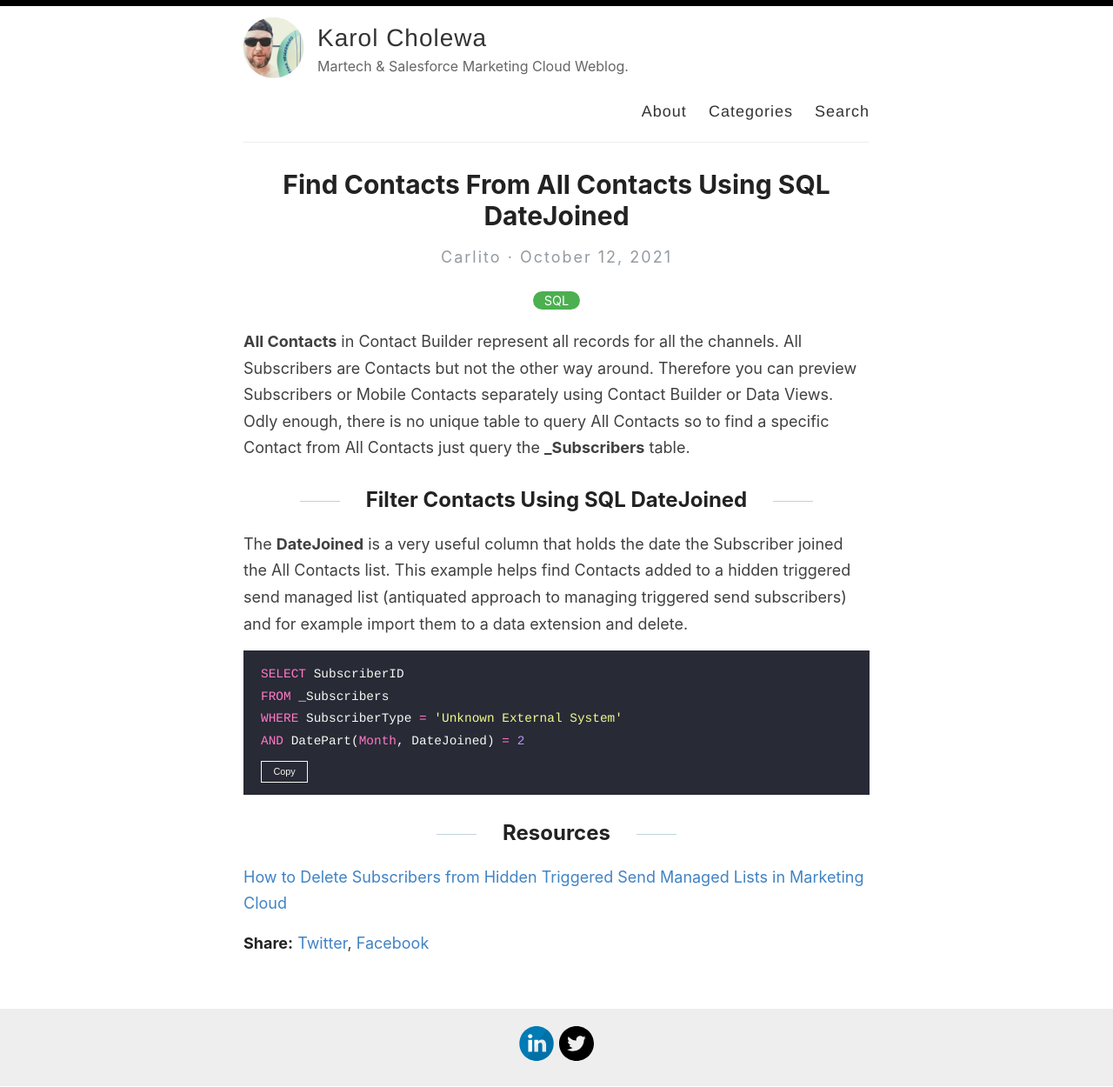
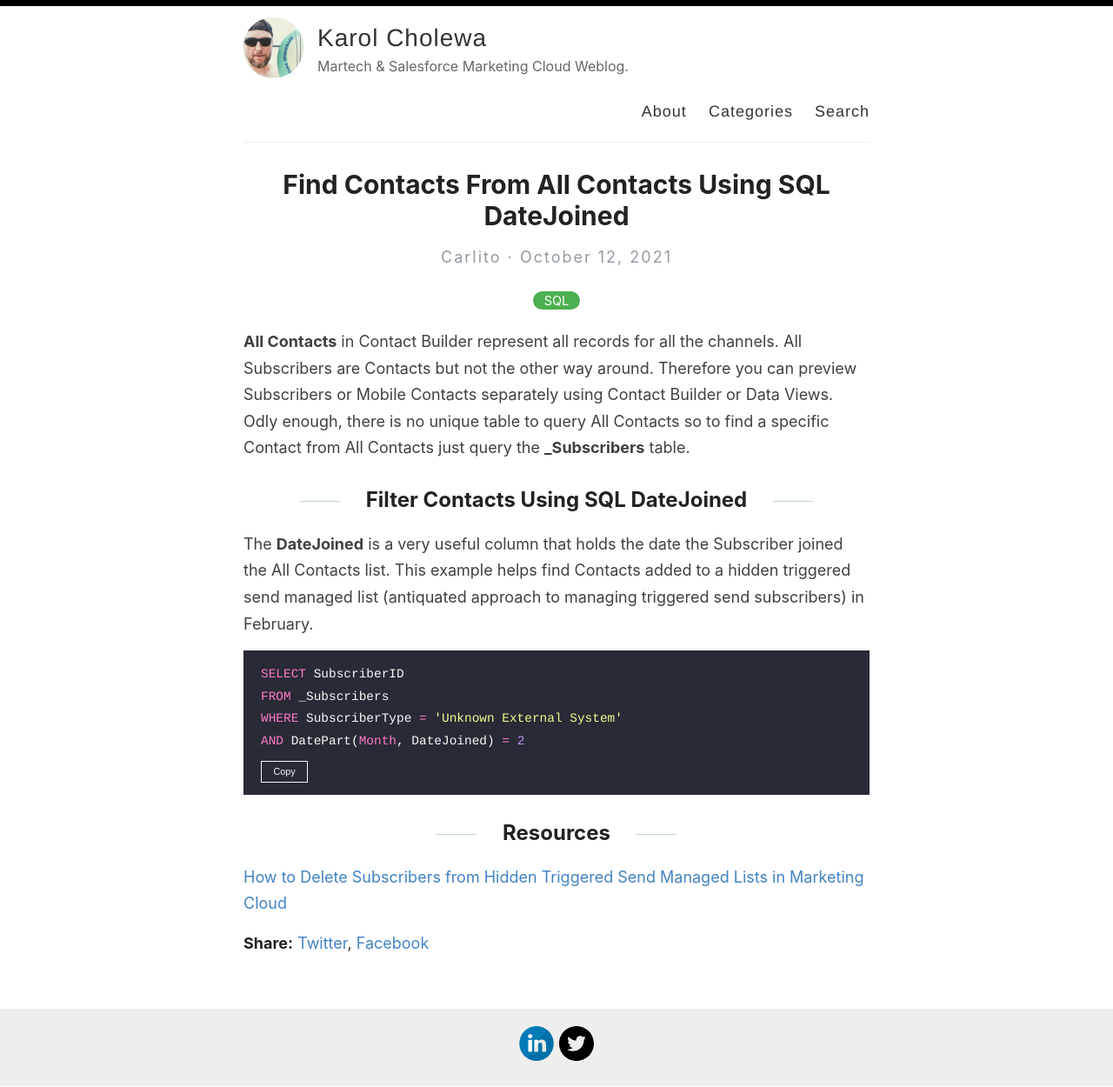
Before and after one commit to karolcholewa/blog, a Jekyll site: the page built from _posts/2021-10-12-find-contacts-in -allcontacts-using-datejoined.md, in a window 1280 px wide. Shown: the whole page at 87% size. Built offline with Jekyll 4.4.1, drawn with Linux system fonts in a browser that asks for light colours.

Commit message:
new post updated

````diff
--- a/_posts/2021-10-12-find-contacts-in -allcontacts-using-datejoined.md
+++ b/_posts/2021-10-12-find-contacts-in -allcontacts-using-datejoined.md
@@ -7,7 +7,7 @@ categories: [SQL]
 **All Contacts** in Contact Builder represent all records for all the channels. All Subscribers are Contacts but not the other way around. Therefore you can preview Subscribers or Mobile Contacts separately using Contact Builder or Data Views. Odly enough, there is no unique table to query All Contacts so to find a specific Contact from All Contacts just query the **_Subscribers** table.
 
 ## Filter Contacts Using SQL DateJoined
-The **DateJoined** is a very useful column that holds the date the Subscriber joined the All Contacts list. This example helps find Contacts added to a hidden triggered send managed list (antiquated approach to managing triggered send subscribers) and for example import them to a data extension and delete.
+The **DateJoined** is a very useful column that holds the date the Subscriber joined the All Contacts list. This example helps find Contacts added to a hidden triggered send managed list (antiquated approach to managing triggered send subscribers) in February.
 
 ```sql
 SELECT SubscriberID
````
